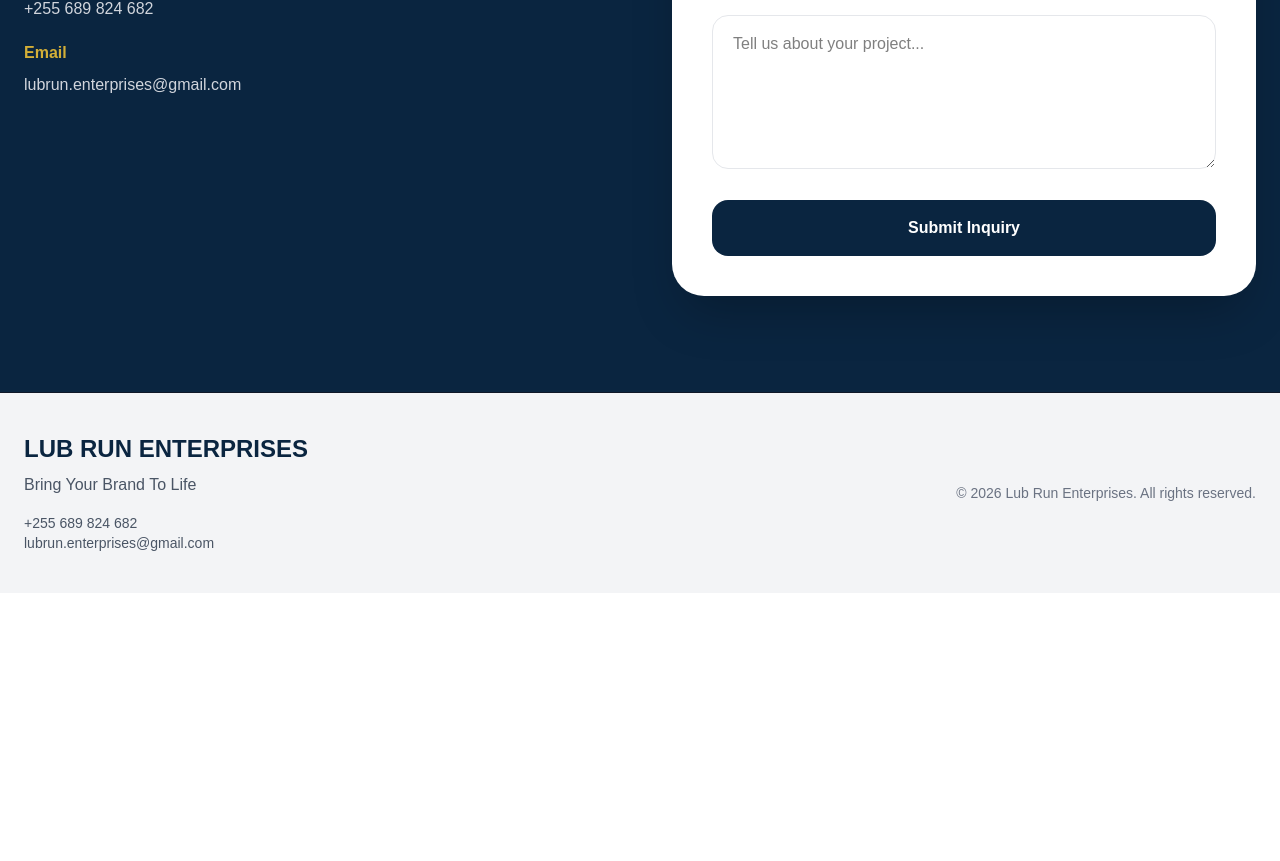
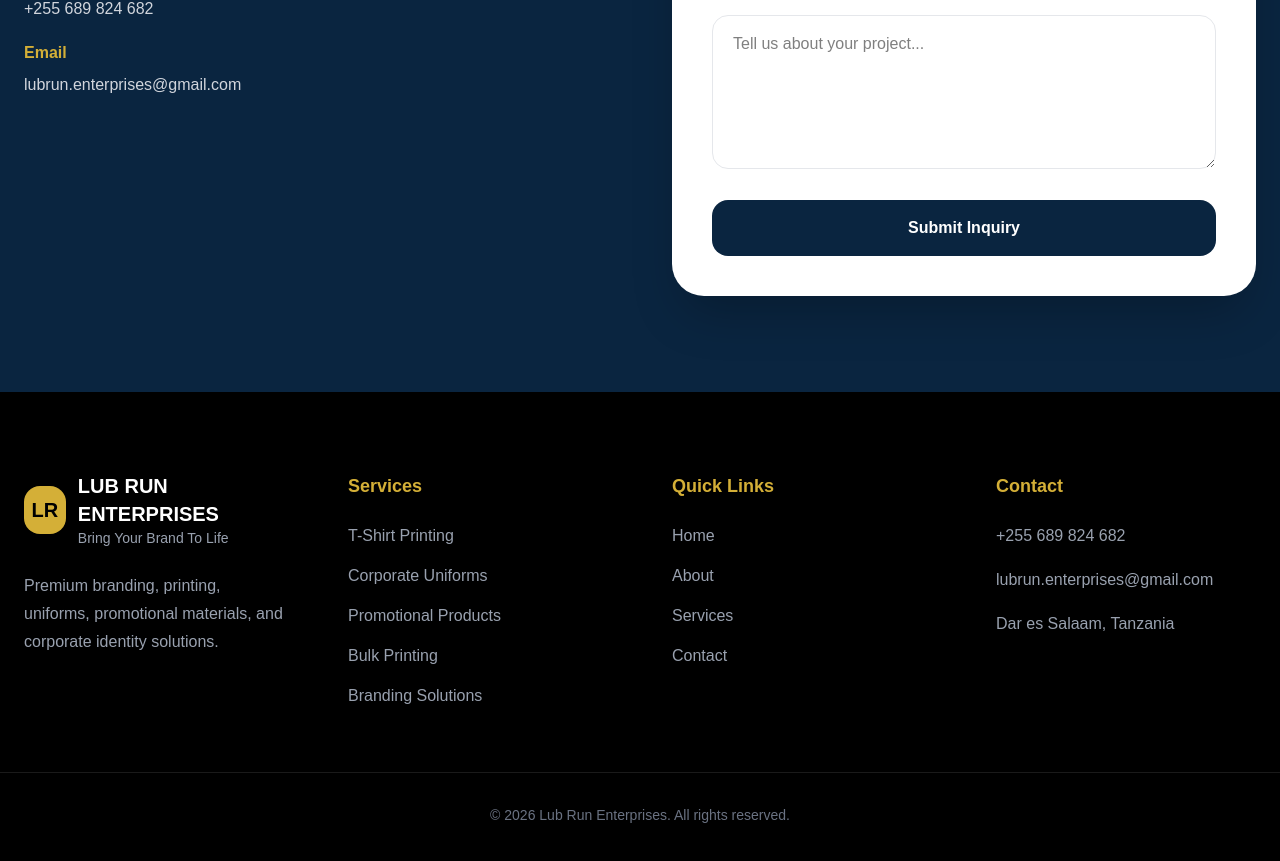
Before and after one commit to brianmichaelu/lubrun-website, a Next.js app: page / in a window 1280 px wide. Shown: the part 3248-4109 px from the top of the page. Before the commit the page ends 3841 px from the top, so only its background shows below. Built offline with nearby package versions, Linux system fonts and the light colour scheme.

Commit message:
Update page.tsx

```diff
--- a/app/page.tsx
+++ b/app/page.tsx
@@ -409,30 +409,128 @@ export default function Home() {
 </section>
 
       {/* FOOTER */}
-      <footer className="bg-gray-100 border-t">
-        <div className="mx-auto flex max-w-7xl flex-col gap-5 px-6 py-10 md:flex-row md:items-center md:justify-between">
+     <footer className="bg-black py-20 text-white">
+  <div className="mx-auto grid max-w-7xl gap-16 px-6 lg:grid-cols-4">
+
+    {/* BRAND */}
+    <div>
+
+      <div className="flex items-center gap-3">
+
+        <div className="flex h-12 w-12 items-center justify-center rounded-2xl bg-[#D4AF37] text-xl font-black text-black">
+          LR
+        </div>
 
         <div>
-            <h3 className="text-2xl font-black text-[#0A2540]">
+          <h3 className="text-xl font-black">
             LUB RUN ENTERPRISES
           </h3>
 
-            <p className="mt-2 text-gray-600">
+          <p className="text-sm text-gray-400">
             Bring Your Brand To Life
           </p>
+        </div>
 
-            <p className="mt-4 text-sm text-gray-600">
+      </div>
+
+      <p className="mt-6 leading-7 text-gray-400">
+        Premium branding, printing, uniforms,
+        promotional materials, and corporate identity solutions.
+      </p>
+
+    </div>
+
+    {/* SERVICES */}
+    <div>
+
+      <h4 className="text-lg font-bold text-[#D4AF37]">
+        Services
+      </h4>
+
+      <ul className="mt-6 space-y-4 text-gray-400">
+
+        <li>T-Shirt Printing</li>
+
+        <li>Corporate Uniforms</li>
+
+        <li>Promotional Products</li>
+
+        <li>Bulk Printing</li>
+
+        <li>Branding Solutions</li>
+
+      </ul>
+
+    </div>
+
+    {/* QUICK LINKS */}
+    <div>
+
+      <h4 className="text-lg font-bold text-[#D4AF37]">
+        Quick Links
+      </h4>
+
+      <ul className="mt-6 space-y-4 text-gray-400">
+
+        <li>
+          <a href="#">
+            Home
+          </a>
+        </li>
+
+        <li>
+          <a href="#about">
+            About
+          </a>
+        </li>
+
+        <li>
+          <a href="#services">
+            Services
+          </a>
+        </li>
+
+        <li>
+          <a href="#contact">
+            Contact
+          </a>
+        </li>
+
+      </ul>
+
+    </div>
+
+    {/* CONTACT */}
+    <div>
+
+      <h4 className="text-lg font-bold text-[#D4AF37]">
+        Contact
+      </h4>
+
+      <div className="mt-6 space-y-5 text-gray-400">
+
+        <p>
           +255 689 824 682
         </p>
 
-<p className="text-sm text-gray-600">
+        <p>
           lubrun.enterprises@gmail.com
         </p>
+
+        <p>
+          Dar es Salaam, Tanzania
+        </p>
+
       </div>
 
-          <div className="text-sm text-gray-500">
+    </div>
+
+  </div>
+
+  {/* BOTTOM */}
+  <div className="mx-auto mt-16 max-w-7xl border-t border-white/10 px-6 pt-8 text-center text-sm text-gray-500">
+
     © 2026 Lub Run Enterprises. All rights reserved.
-          </div>
 
   </div>
 </footer>
```
Lines whose indentation alone changed are shown as unchanged.
